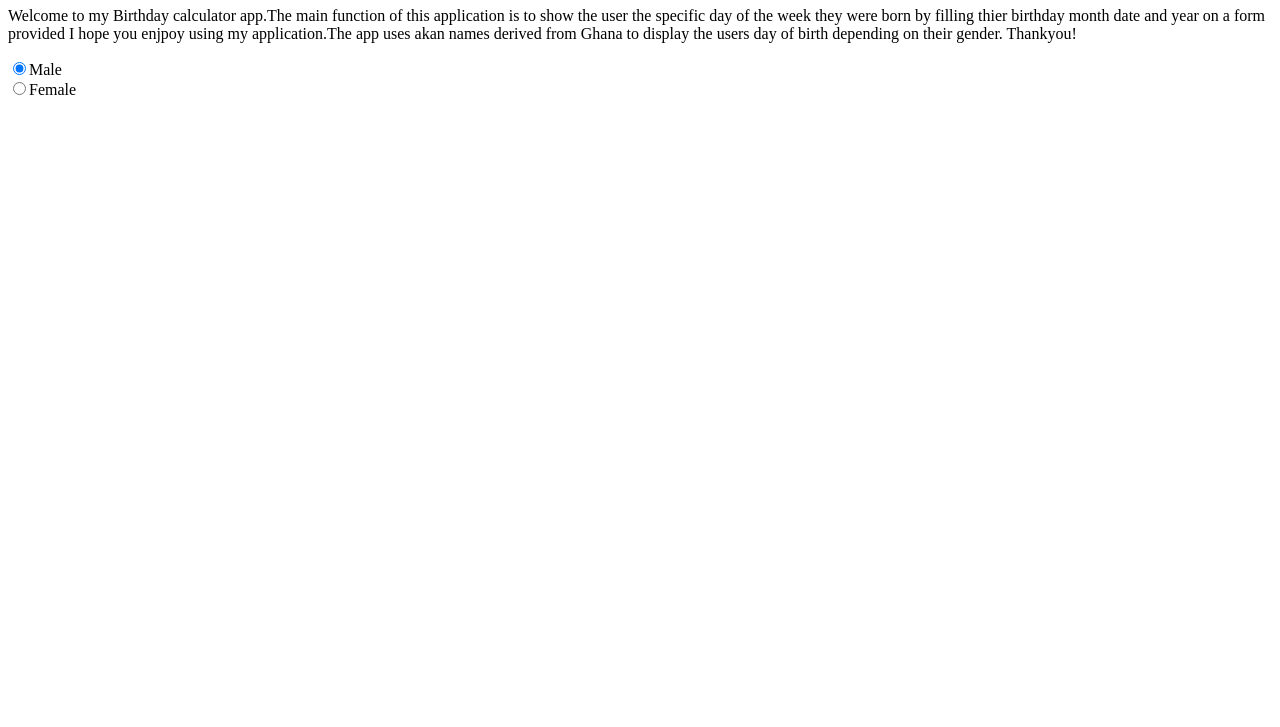
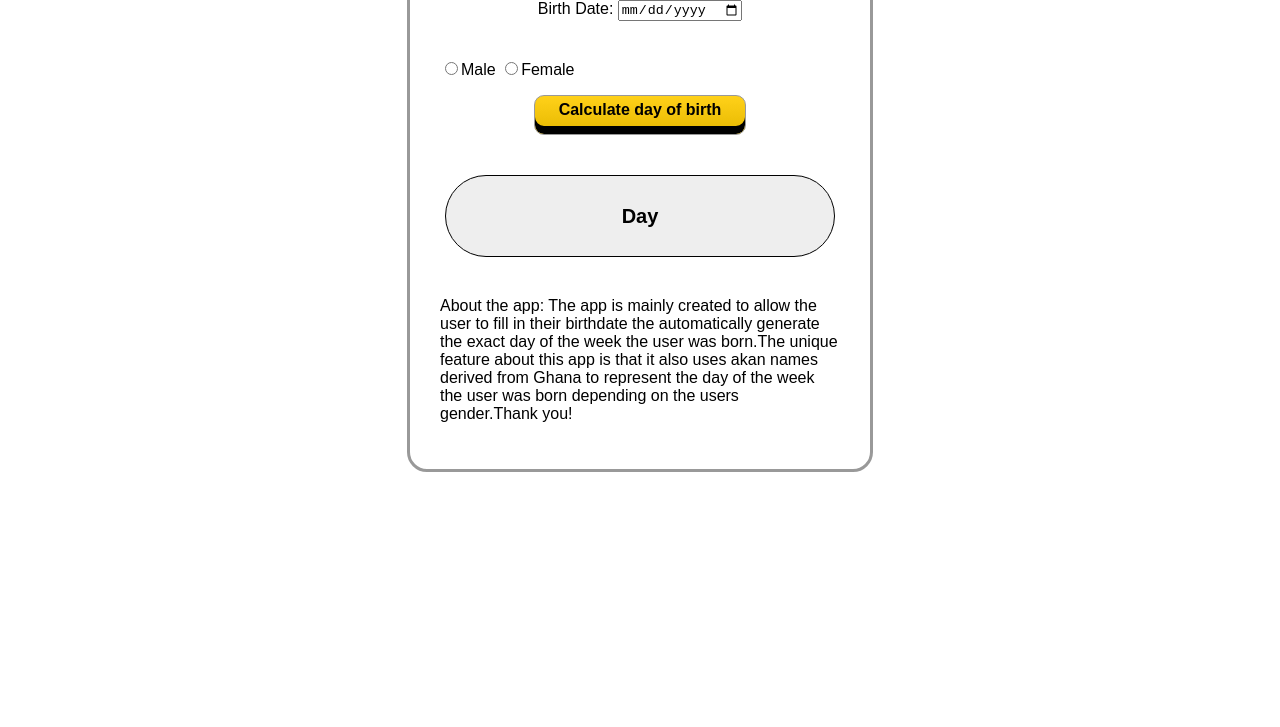
Before and after one commit to kusina27/calculator, a plain HTML site: page index.html in a window 1280 px wide. Shown: the part 73-800 px from the top of the page. Drawn offline with nearby package versions, Linux system fonts and the light colour scheme.

Commit message:
save changes

```diff
--- a/index.html
+++ b/index.html
@@ -1,29 +1,30 @@
-<!DOCTYPE html>
-<html lang="en" dir="ltr">
-  <head>
-    <meta charset="utf-8">
-    <title>Birthday Calculator</title>
-    <link href="css/styles.css" rel="stylesheet" type="text/css">
-<script src="./script.java" </script></script>
+<html>
+<head>
+    <title>Birthday calculator</title>
+	<link rel='stylesheet' href='style.css'/>
+	<script src="//code.jquery.com/jquery-1.11.0.min.js"></script>
+
+	<script src='./script.java'></script>
+</head>
+<body>
+    <div id="main_container">
+        <div id="birth_date_input">Birth Date: <input type="date" id="birth_date"></div>
+        <br/>
+<form>
+<input type="radio" name="gender" value="male">Male
+<input type="radio" name="gender" value="female">Female
+</form>
 
 
 
-  </head>
+     <div id="calculate">Calculate day of birth</div>
 
-<body>
-  <h1>Birthday calculator</h1>
+        <div id="age_container"><span id="exact_age">Day</span></div>
 
+        <p>About the app:
+          The app is mainly created to allow the user to fill in their birthdate the automatically generate the exact day of the week the user was born.The unique feature about this app is that it also uses akan names derived from Ghana to represent the day of the week the user was born depending on the users gender.Thank you!
 
-    <p>Welcome to my Birthday calculator app.The main function of this application is to show the user
-         the specific day of the week they were born by filling thier birthday month date and year on a form provided
-         I hope you enjpoy using my application.The app uses akan names derived from Ghana to display the users day of birth depending on their gender. Thankyou!
-    </strong></p>
-<form>
- <input type="radio" name="gender" value="male" checked>Male<br>
-
-    <input type="radio" name="gender" value="female">Female
-
-    </form>
-</script>
+        </p>
+    </div>
 </body>
 </html>
```
